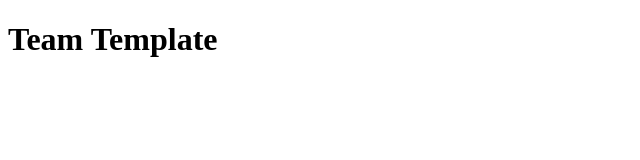
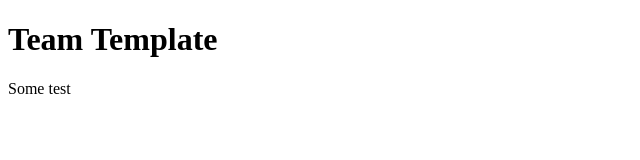
Before and after one commit to mojoym/my_landing, a plain HTML site: page index.html in a window 1280 px wide. Shown: the full height of the page, 0-640 px from the left. Drawn offline with Linux system fonts and the light colour scheme.

Commit message:
Test commit

```diff
--- a/index.html
+++ b/index.html
@@ -10,6 +10,7 @@
 <body>
     <header>
         <h1>Team Template</h1>
+        <p>Some test</p>
     </header>
     <main>
 
```
